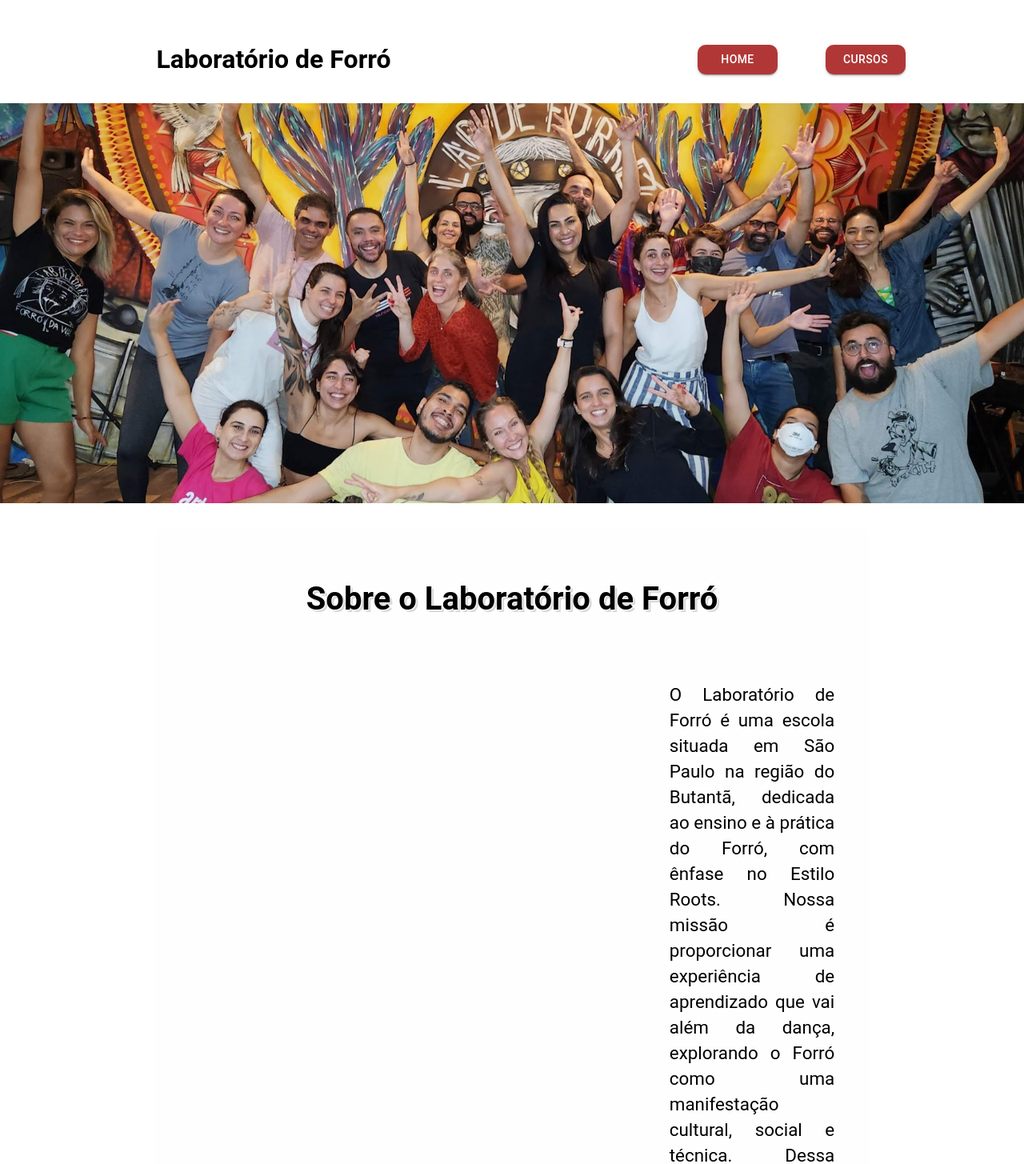
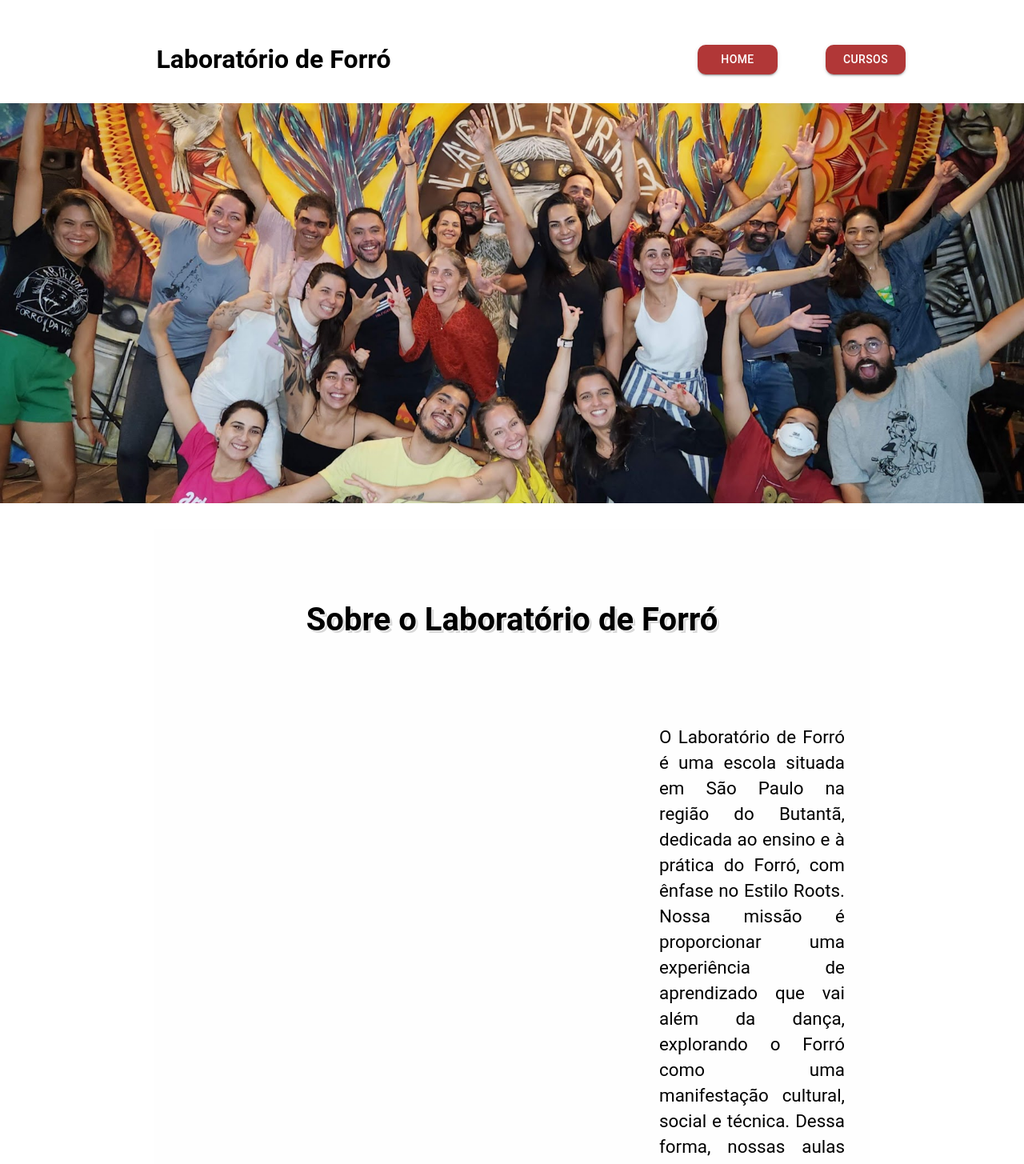
Before and after one commit to WalquiriaGodoy/react-typescript-web-page-lab, a React app: page / in a window 1280 px wide. Shown: the top 1455 px of the page at 80% size. Built offline with nearby package versions, Linux system fonts and the light colour scheme.

Commit message:
feat: adjust pages layout

```diff
--- a/src/Componentes/LeadInvite/LeadInvite.styles.ts
+++ b/src/Componentes/LeadInvite/LeadInvite.styles.ts
@@ -10,7 +10,7 @@ export const LeadInviteContainer = styled.div`
 export const InviteTitle = styled.h1`
   padding: 4rem;
   text-align: center;
-  font-size: 2.5em;
+  font-size: 2.5rem;
   font-family: 'Roboto';
   text-shadow: 1px 1px 0px #fff, 3px 3px 0px rgba(0, 0, 0, 0.15);
 `;
--- a/src/Componentes/ListaDeCursos/styles.ts
+++ b/src/Componentes/ListaDeCursos/styles.ts
@@ -6,6 +6,7 @@ export const ListaDeCursosContainer = styled.div`
   align-items: center;
   background: #fefefe;
   margin: 2rem 12rem;
+  gap: 4rem;
 
   p {
     text-align: justify;
@@ -19,15 +20,12 @@ export const ListaDeCursosContainer = styled.div`
 `;
 
 export const DescriptionStyle = styled.div`
-  font-size: 1.4rem;
-  line-height: 2rem;
-  text-align: justify;
+  font-family: 'Roboto';
   flex: 1;
 
   h1 {
     text-align: center;
-    font-size: 2.5em;
-    font-family: 'Roboto';
+    font-size: 2.5rem;
     text-shadow: 1px 1px 0px #fff, 3px 3px 0px rgba(0, 0, 0, 0.15);
   }
 `;
--- a/src/Componentes/Sobre/sobre.style.ts
+++ b/src/Componentes/Sobre/sobre.style.ts
@@ -3,14 +3,6 @@ import styled from 'styled-components';
 export const MainContentWrapper = styled.div`
   background: #fefefe;
   margin: 2rem 12rem;
-
-  h1 {
-    text-align: center;
-    font-size: 2.5em;
-    font-family: 'Roboto';
-    margin: 0;
-    clear: left;
-  }
 
   img {
     width: 100%;
@@ -20,8 +12,8 @@ export const MainContentWrapper = styled.div`
 
   p {
     text-align: justify;
-    margin-left: 2em;
-    margin-right: 2em;
+    margin-left: 2rem;
+    margin-right: 2rem;
     margin-bottom: 1rem;
     margin-top: 1rem;
     font-size: 1.4rem;
```
